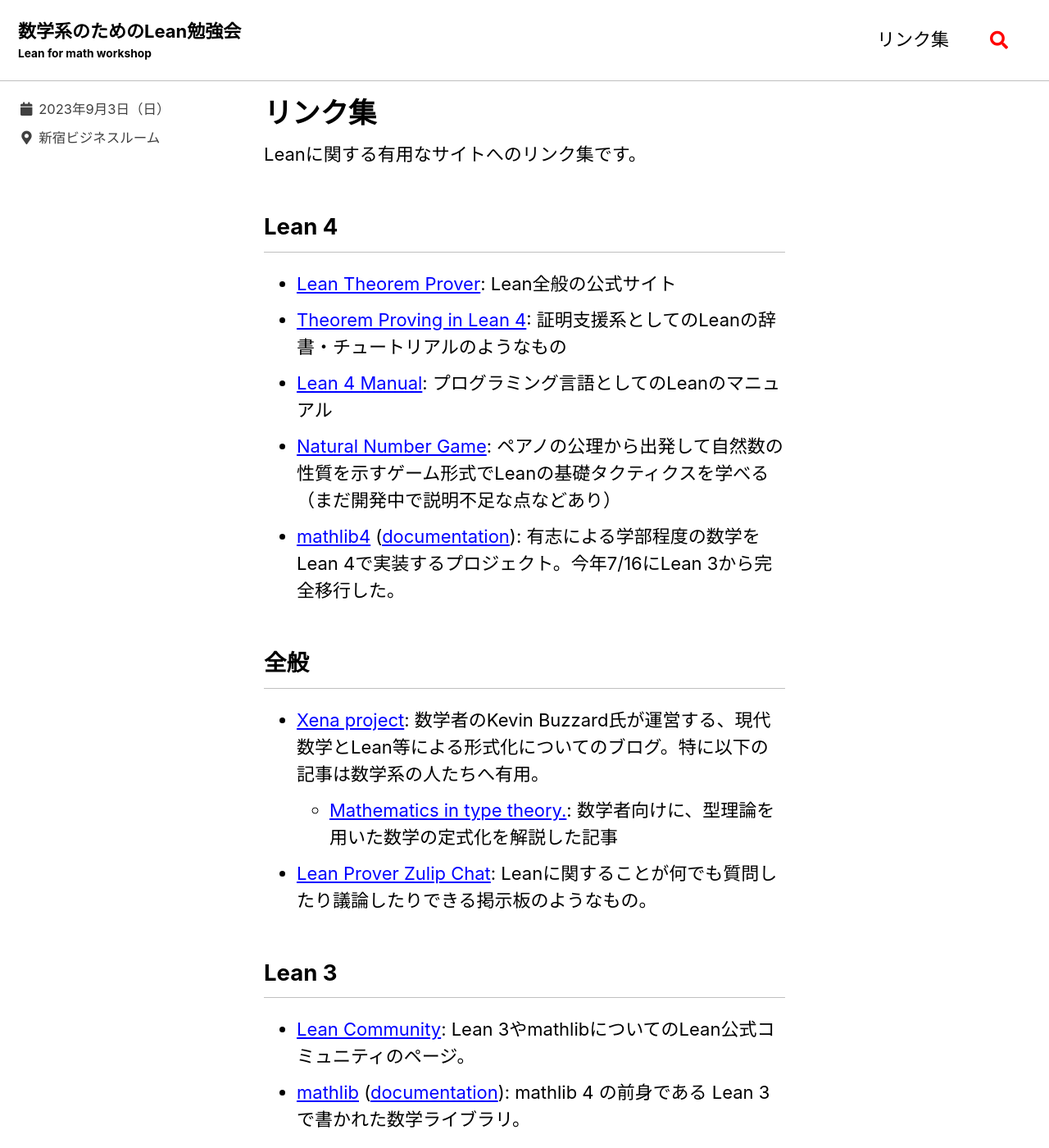
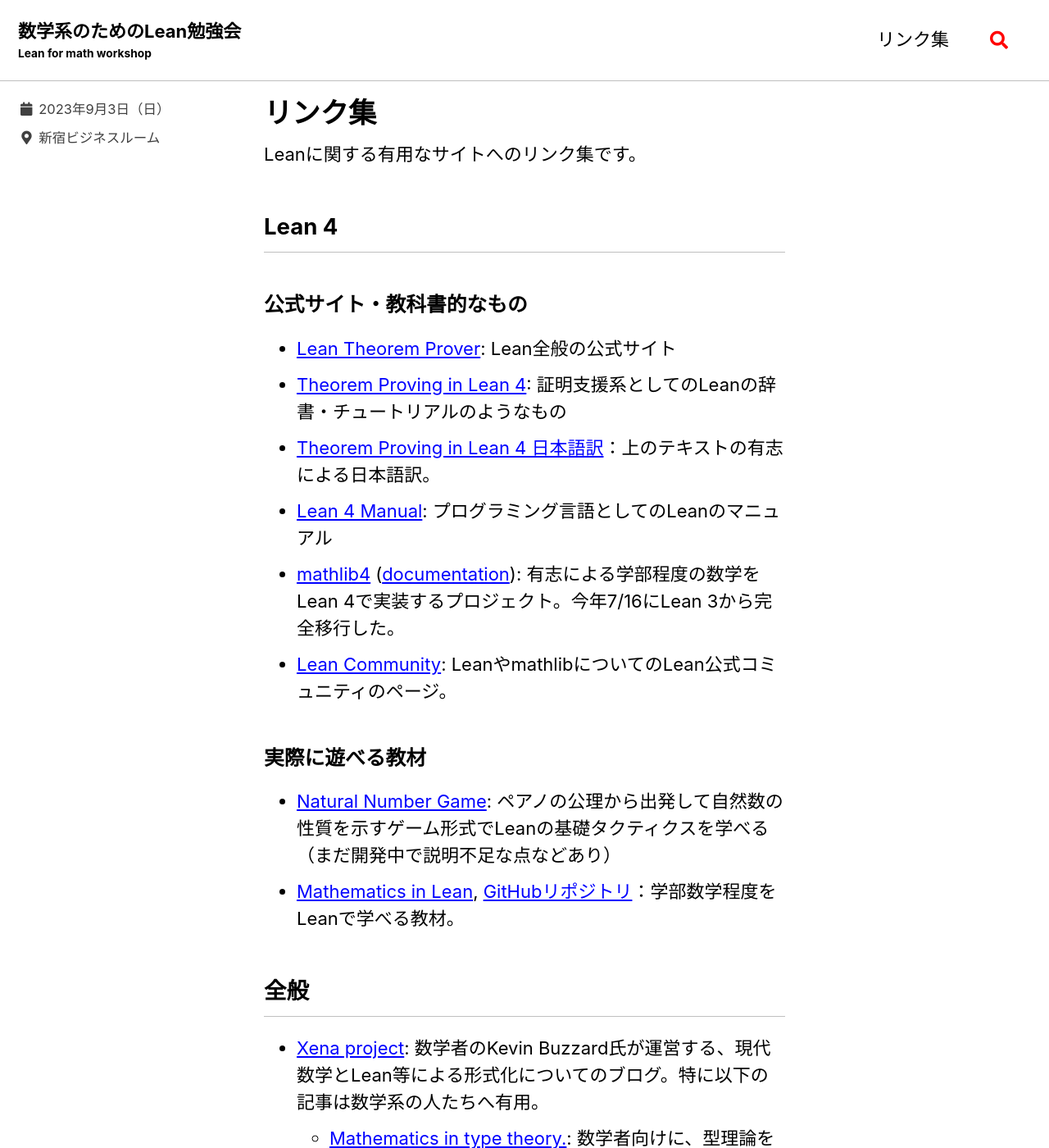
Before and after one commit to haruhisa-enomoto/lean-math-workshop, a Jekyll site: the page built from _pages/links.md, in a window 1280 px wide and 1400 px high. Shown: the whole window at 82% size. Built offline with Jekyll 4.4.1, drawn with Linux system fonts in a browser that asks for light colours; cached includes are drawn as plain includes; some of the changed text lies outside the part shown.

Commit message:
Update links

```diff
--- a/_pages/links.md
+++ b/_pages/links.md
@@ -8,11 +8,17 @@ Leanに関する有用なサイトへのリンク集です。
 
 ## Lean 4
 
+### 公式サイト・教科書的なもの
 - [Lean Theorem Prover](https://leanprover.github.io/): Lean全般の公式サイト
 - [Theorem Proving in Lean 4](https://leanprover.github.io/theorem_proving_in_lean4/): 証明支援系としてのLeanの辞書・チュートリアルのようなもの
+- [Theorem Proving in Lean 4 日本語訳](https://aconite-ac.github.io/theorem_proving_in_lean4_ja/)：上のテキストの有志による日本語訳。
 - [Lean 4 Manual](https://leanprover.github.io/lean4/doc/): プログラミング言語としてのLeanのマニュアル
+- [mathlib4](https://github.com/leanprover-community/mathlib4) ([documentation](https://leanprover-community.github.io/mathlib4_docs/)): 有志による学部程度の数学をLean 4で実装するプロジェクト。今年7/16にLean 3から完全移行した。
+- [Lean Community](https://leanprover-community.github.io/index.html): LeanやmathlibについてのLean公式コミュニティのページ。
+
+### 実際に遊べる教材
 - [Natural Number Game](https://adam.math.hhu.de/#/g/hhu-adam/NNG4): ペアノの公理から出発して自然数の性質を示すゲーム形式でLeanの基礎タクティクスを学べる（まだ開発中で説明不足な点などあり）
-- [mathlib4](https://github.com/leanprover-community/mathlib4) ([documentation](https://leanprover-community.github.io/mathlib4_docs/)): 有志による学部程度の数学をLean 4で実装するプロジェクト。今年7/16にLean 3から完全移行した。
+- [Mathematics in Lean](https://leanprover-community.github.io/mathematics_in_lean/), [GitHubリポジトリ](https://github.com/leanprover-community/mathematics_in_lean)：学部数学程度をLeanで学べる教材。
 
 ## 全般
 
@@ -22,5 +28,6 @@ Leanに関する有用なサイトへのリンク集です。
 
 ## Lean 3
 
-- [Lean Community](https://leanprover-community.github.io/index.html): Lean 3やmathlibについてのLean公式コミュニティのページ。
+現在LeanコミュニティはLean 3からLean 4への移行期であり、現在からLean 3を使うのは特別な理由がない限りはあまり勧められない。
+
 - [mathlib](https://github.com/leanprover-community/mathlib) ([documentation](https://leanprover-community.github.io/mathlib_docs/)): mathlib 4 の前身である Lean 3 で書かれた数学ライブラリ。
```
